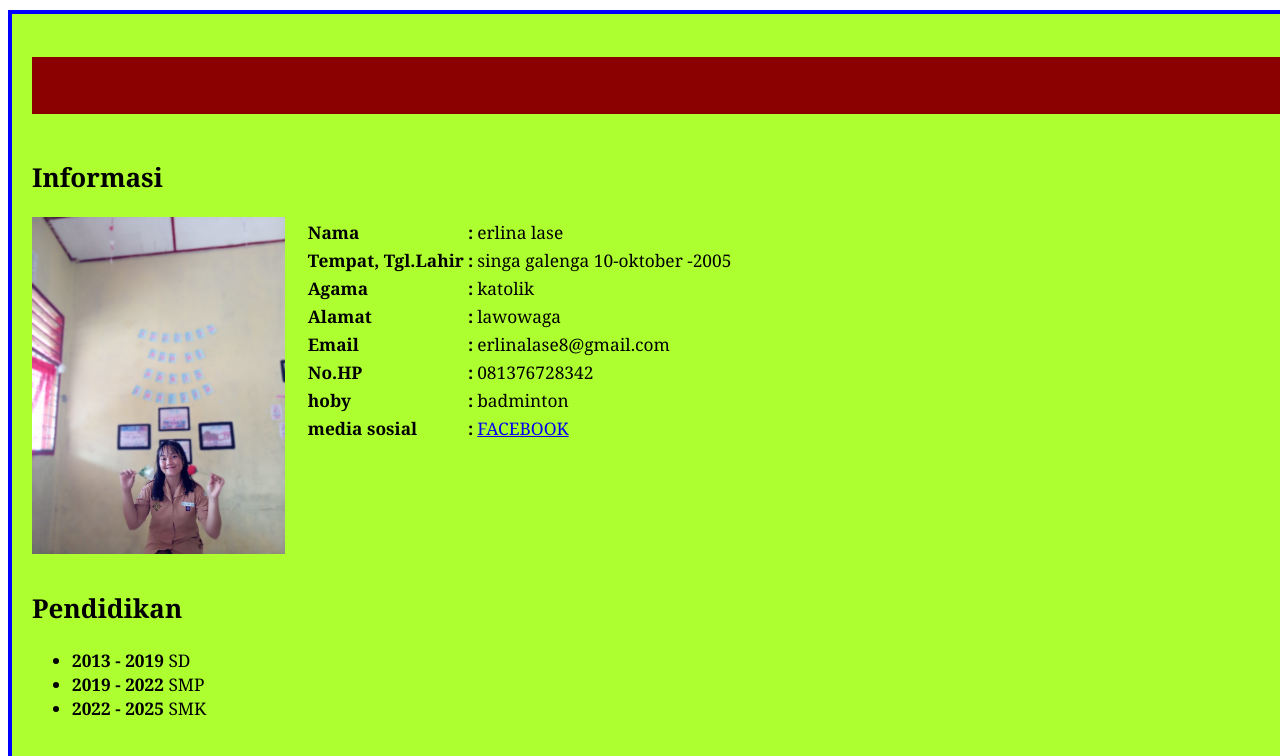
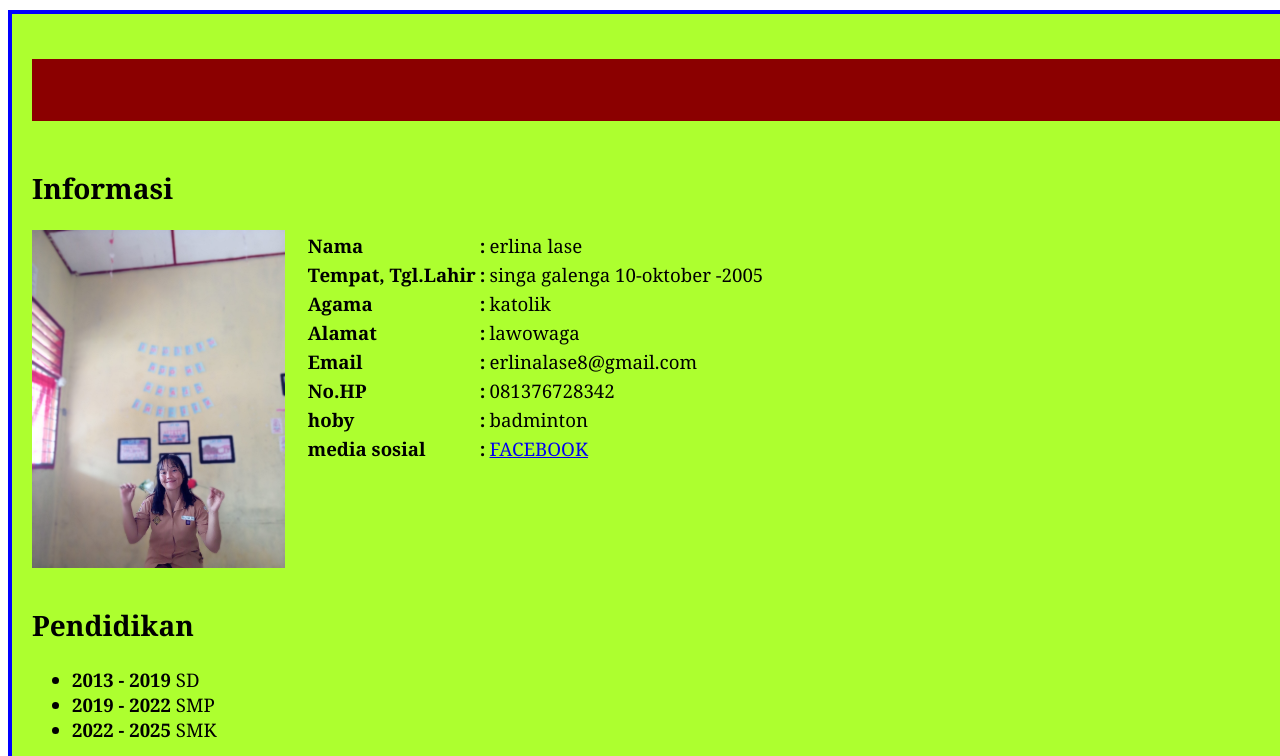
Before and after one commit to erlina8/Erlina, a plain HTML site: page index.html in a window 1280 px wide. Shown: the top 756 px of the page. Drawn offline with Linux system fonts and the light colour scheme.

Commit message:
Update style.css

```diff
--- a/style.css
+++ b/style.css
@@ -1,6 +1,6 @@
 body{
 	font-family: cambria;
-	font-size: 13pt;
+	font-size: 14pt;
 }
 
 th{
```
